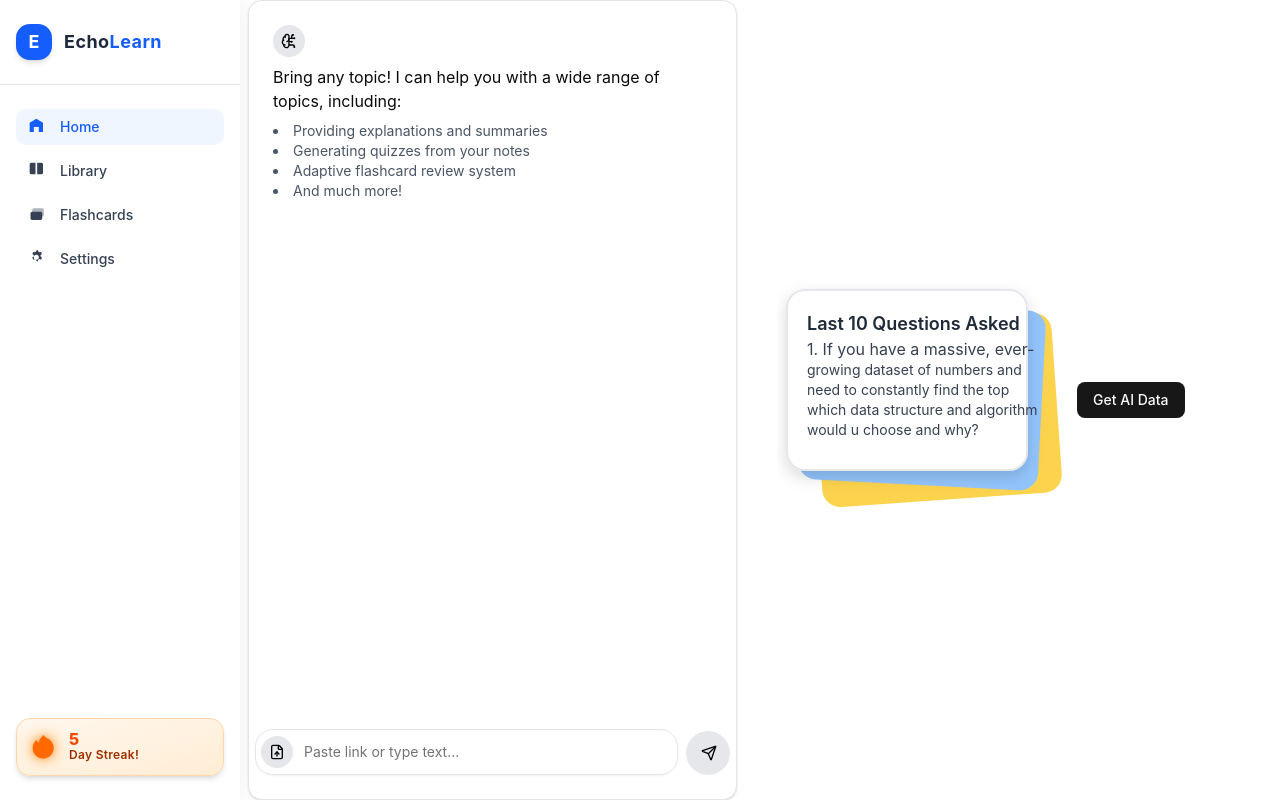
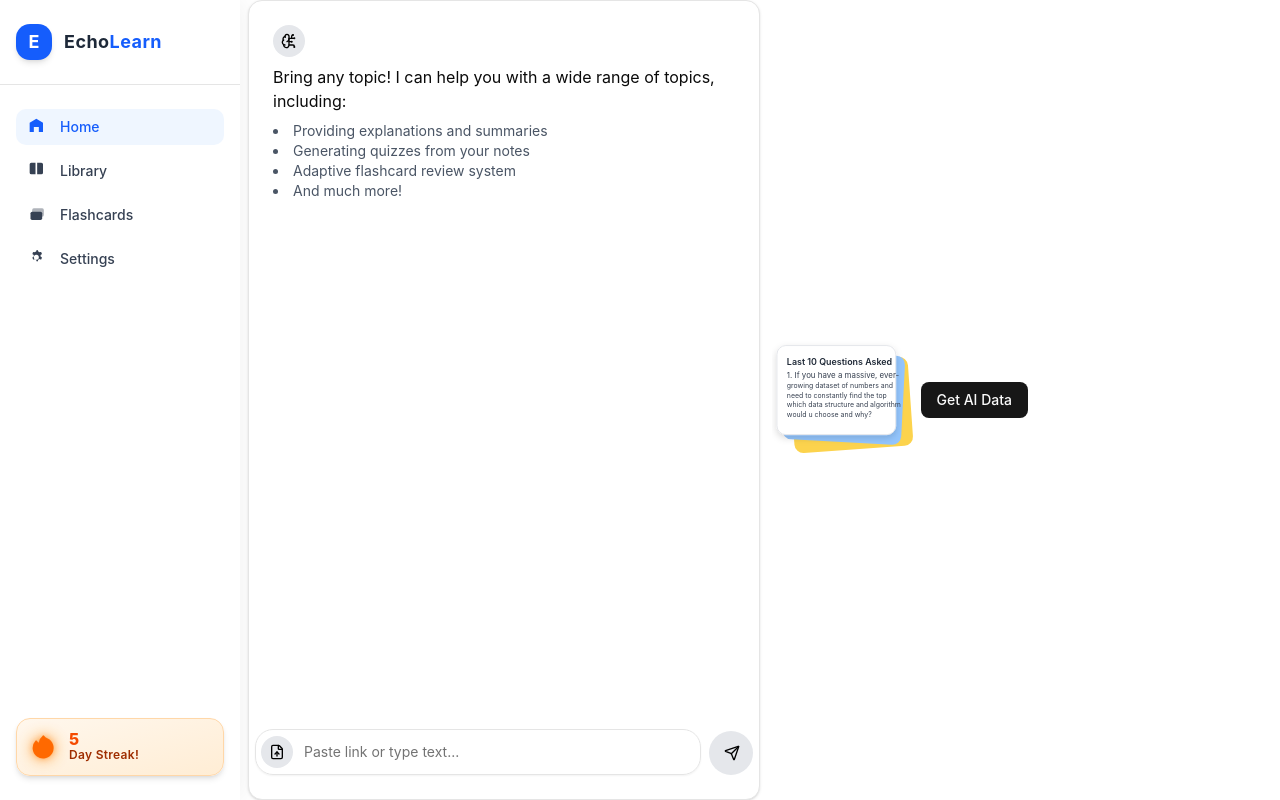
Before and after one commit to gosag/Gosa-s_StudyAi, a React (Vite) app in the folder client/: page / in a window 1280 px wide. Built offline with nearby package versions, Linux system fonts and the light colour scheme.

Commit message:
feat: update Home component layout; enhance styling and adjust grid structure feat: fix typo in Login button text; change 'LogiIn' to 'Login' feat: increase file size limit for uploads; update multer configuration

```diff
--- a/client/src/components/home.tsx
+++ b/client/src/components/home.tsx
@@ -2,10 +2,8 @@ import { Card, CardContent, CardFooter, CardHeader} from "./ui/card"
 import { Button } from "./ui/button"
 import { Textarea } from "./ui/textarea";
 import {Input} from "./ui/input"
-import { MessageSquare, FileUp, Brain } from "lucide-react";
+import { FileUp, Send, Loader2,FileText,BrainCircuit } from "lucide-react";
 import { StudyStack } from "./illustrations/StudyStack";
-import { Send ,Loader2, FileText} from "lucide-react"
-import { BrainCircuit, Sparkles, Bot } from "lucide-react"
 import { useState } from "react";
 import ReactMarkdown from "react-markdown";
 /* import { Link } from "react-router-dom"; */
@@ -104,8 +102,8 @@ const linkHandler=async (link: string)=>{
     setAiData(data.response)
   }
     return (
-      <div className="ml-1 flex">
-        <Card className="ml-1 w-[50%] h-screen flex flex-col justify-between gap-0">
+      <div className="ml-1 grid grid-cols-1 md:grid-cols-2 gap-4 w-full">
+        <Card className="mx-1 mr-2 h-screen md:w-full flex flex-col justify-between gap-0 ">
         <CardHeader className="m-0">
           <Button className="w-8 h-8 bg-gray-200 text-black p-0 rounded-full cursor-pointer hover:bg-gray-300 hover:scale-105 transition-all duration-200 shrink-0 flex items-center justify-center z-10">
             <BrainCircuit className="w-5 h-5" />
--- a/client/src/components/login.tsx
+++ b/client/src/components/login.tsx
@@ -96,7 +96,7 @@ function Login(){
           type="submit"
           className="w-full bg-indigo-600 text-white py-2 rounded-lg font-semibold hover:bg-indigo-700 transition duration-200 active:scale-95"
         >
-          LogiIn
+          Login
         </button>
       </form>
 
```
Also changed, not shown: 1 other file (tests, documents, lock files or other folders).
